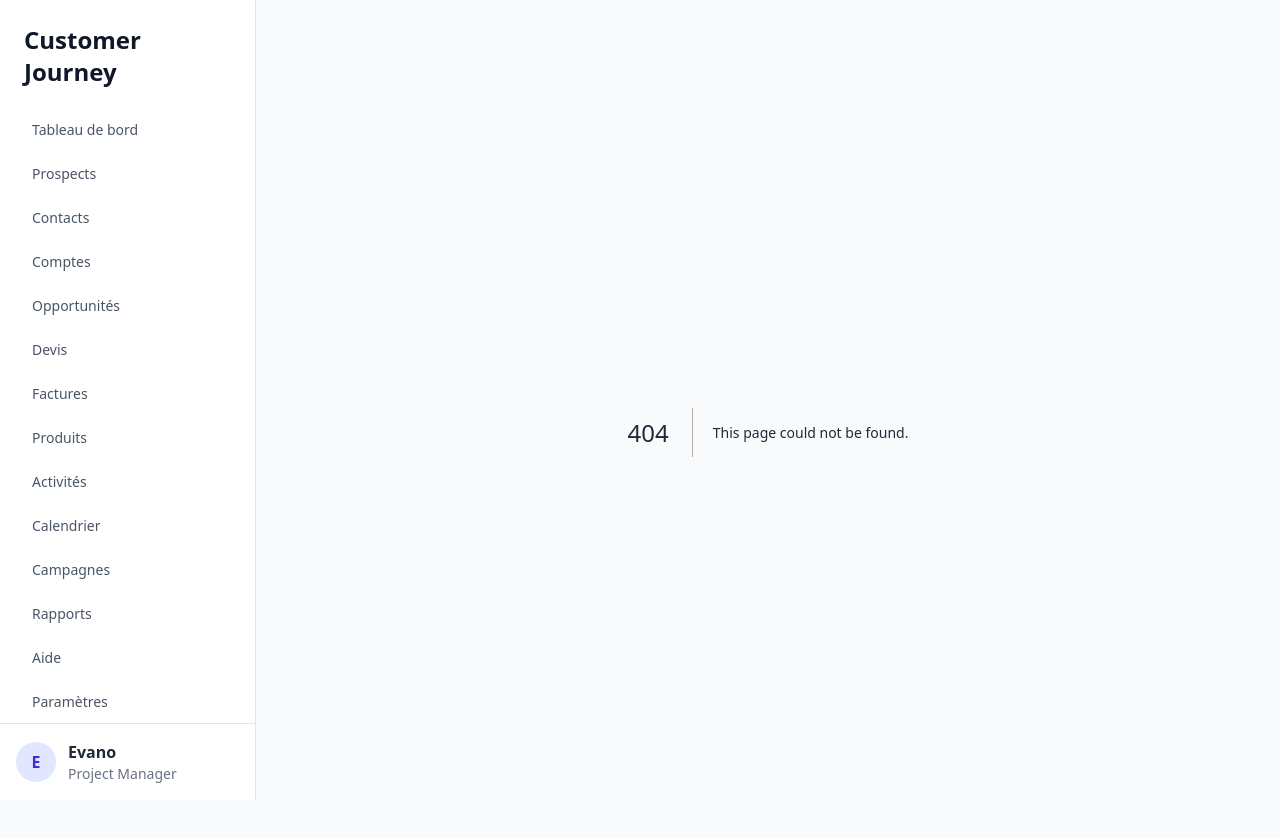
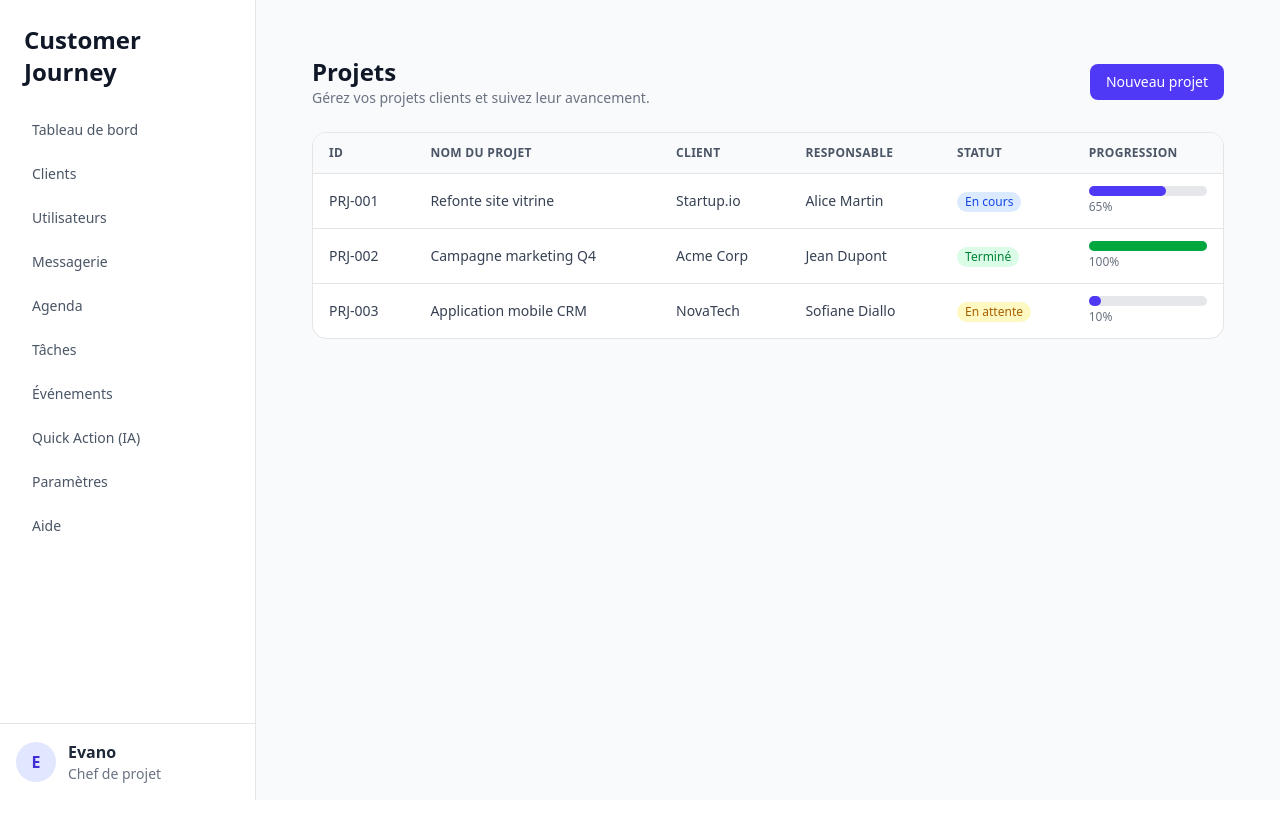
Before and after one commit to ismailAchibat/customer-journey, a Next.js app: page /projects in a window 1280 px wide. Before the commit this address had no page. Shown: the top 838 px of the page. After the commit the page ends 800 px from the top, so only its background shows below. Built offline with nearby package versions, Linux system fonts and the light colour scheme.

Commit message:
Nouvelle sidebar

```diff
--- /dev/null
+++ b/app/projects/page.tsx
@@ -0,0 +1,127 @@
+"use client";
+
+import { useState } from "react";
+import { Button } from "@/components/ui/button";
+
+type Project = {
+    id: string;
+    nom: string;
+    client: string;
+    statut: "En cours" | "Terminé" | "En attente";
+    progression: number;
+    responsable: string;
+};
+
+export default function ProjectsPage() {
+    const [projects] = useState<Project[]>([
+        {
+            id: "PRJ-001",
+            nom: "Refonte site vitrine",
+            client: "Startup.io",
+            statut: "En cours",
+            progression: 65,
+            responsable: "Alice Martin",
+        },
+        {
+            id: "PRJ-002",
+            nom: "Campagne marketing Q4",
+            client: "Acme Corp",
+            statut: "Terminé",
+            progression: 100,
+            responsable: "Jean Dupont",
+        },
+        {
+            id: "PRJ-003",
+            nom: "Application mobile CRM",
+            client: "NovaTech",
+            statut: "En attente",
+            progression: 10,
+            responsable: "Sofiane Diallo",
+        },
+    ]);
+
+    return (
+        <div className="p-6">
+            <div className="mb-6 flex items-center justify-between">
+                <div>
+                    <h1 className="text-2xl font-semibold text-gray-900">Projets</h1>
+                    <p className="text-sm text-gray-500">
+                        Gérez vos projets clients et suivez leur avancement.
+                    </p>
+                </div>
+                <Button className="bg-indigo-600 hover:bg-indigo-700 text-white">
+                    Nouveau projet
+                </Button>
+            </div>
+
+            <div className="overflow-hidden rounded-xl border bg-white">
+                <table className="min-w-full divide-y">
+                    <thead className="bg-gray-50">
+                        <tr>
+                            <Th>ID</Th>
+                            <Th>Nom du projet</Th>
+                            <Th>Client</Th>
+                            <Th>Responsable</Th>
+                            <Th>Statut</Th>
+                            <Th>Progression</Th>
+                        </tr>
+                    </thead>
+                    <tbody className="divide-y">
+                        {projects.map((p) => (
+                            <tr key={p.id} className="hover:bg-gray-50">
+                                <Td>{p.id}</Td>
+                                <Td className="font-medium">{p.nom}</Td>
+                                <Td>{p.client}</Td>
+                                <Td>{p.responsable}</Td>
+                                <Td>
+                                    <span
+                                        className={`inline-flex rounded-full px-2 py-0.5 text-xs font-medium ${p.statut === "Terminé"
+                                                ? "bg-green-100 text-green-700"
+                                                : p.statut === "En attente"
+                                                    ? "bg-yellow-100 text-yellow-700"
+                                                    : "bg-blue-100 text-blue-700"
+                                            }`}
+                                    >
+                                        {p.statut}
+                                    </span>
+                                </Td>
+                                <Td>
+                                    <div className="w-full bg-gray-200 rounded-full h-2.5">
+                                        <div
+                                            className={`h-2.5 rounded-full ${p.progression === 100
+                                                    ? "bg-green-600"
+                                                    : "bg-indigo-600"
+                                                }`}
+                                            style={{ width: `${p.progression}%` }}
+                                        ></div>
+                                    </div>
+                                    <span className="text-xs text-gray-500">
+                                        {p.progression}%
+                                    </span>
+                                </Td>
+                            </tr>
+                        ))}
+                    </tbody>
+                </table>
+            </div>
+        </div>
+    );
+}
+
+function Th({ children }: { children: React.ReactNode }) {
+    return (
+        <th className="px-4 py-3 text-left text-xs font-semibold uppercase tracking-wide text-gray-600">
+            {children}
+        </th>
+    );
+}
+
+function Td({
+    children,
+    className = "",
+}: {
+    children: React.ReactNode;
+    className?: string;
+}) {
+    return <td className={`px-4 py-3 text-sm text-gray-700 ${className}`}>{children}</td>;
+}
--- a/components/shared/sidebar.tsx
+++ b/components/shared/sidebar.tsx
@@ -7,32 +7,31 @@ const Sidebar = () => {
   const router = useRouter();
   const pathname = usePathname();
 
-  // Navigation CRM
+  // === Navigation adaptée au projet Customer Journey ===
   const items = [
     { label: "Tableau de bord", path: "/dashboard" },
-    { label: "Prospects", path: "/leads" },
-    { label: "Contacts", path: "/contacts" },
-    { label: "Comptes", path: "/accounts" },
-    { label: "Opportunités", path: "/opportunities" },
-    { label: "Devis", path: "/quotes" },
-    { label: "Factures", path: "/invoices" },
-    { label: "Produits", path: "/products" },
-    { label: "Activités", path: "/activities" },
-    { label: "Calendrier", path: "/calendar" },
-    { label: "Campagnes", path: "/campaigns" },
-    { label: "Rapports", path: "/reports" },
+    { label: "Clients", path: "/clients" },
+    { label: "Utilisateurs", path: "/users" },
+    { label: "Messagerie", path: "/messages" },
+    { label: "Agenda", path: "/agenda" },
+    { label: "Tâches", path: "/tasks" },
+    { label: "Événements", path: "/events" },
+    { label: "Quick Action (IA)", path: "/quick-action" },
+    { label: "Paramètres", path: "/settings" },
     { label: "Aide", path: "/help" },
-    { label: "Paramètres", path: "/settings" },
   ];
 
   return (
-    // make the aside exactly the viewport height and stick it to the top
     <aside className="w-64 h-screen sticky top-0 bg-white border-r flex flex-col">
-      {/* top area grows and becomes scrollable if there are many items */}
+      {/* Zone haute : logo + titre */}
       <div className="flex-1 overflow-y-auto">
         <Link href={"/"}>
-          <div className="p-6 text-2xl font-bold text-gray-900">Customer Journey</div>
+          <div className="p-6 text-2xl font-bold text-gray-900">
+            Customer Journey
+          </div>
         </Link>
+
+        {/* Liste de navigation */}
         <nav className="px-4 space-y-2">
           {items.map((item) => (
             <SidebarItem
@@ -45,14 +44,14 @@ const Sidebar = () => {
         </nav>
       </div>
 
-      {/* Bottom profile section - stays visible at bottom */}
+      {/* Profil utilisateur (bas de la sidebar) */}
       <div className="p-4 border-t flex items-center gap-3">
         <div className="w-10 h-10 bg-indigo-100 rounded-full flex items-center justify-center text-indigo-700 font-semibold">
           E
         </div>
         <div>
           <p className="font-semibold">Evano</p>
-          <p className="text-sm text-gray-500">Project Manager</p>
+          <p className="text-sm text-gray-500">Chef de projet</p>
         </div>
       </div>
     </aside>
```
